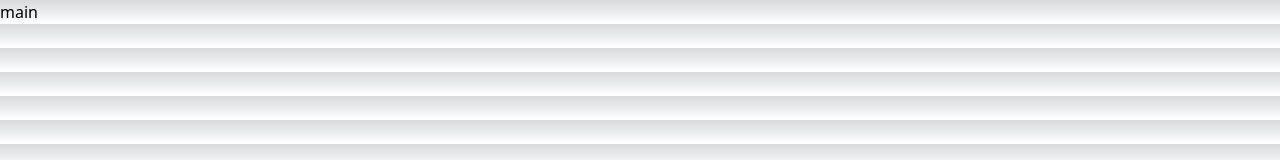
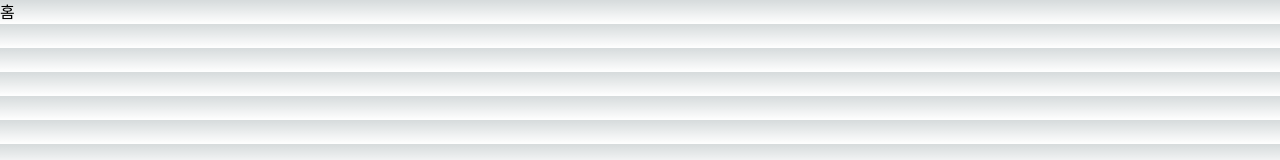
Before and after one commit to biniruu/clone-x, a Next.js app: page / in a window 1280 px wide. Shown: the top 160 px of the page. Built offline with nearby package versions, Linux system fonts and the light colour scheme.

Commit message:
feat: create Navigation.tsx

```diff
--- /dev/null
+++ b/src/app/components/Navigation.tsx
@@ -0,0 +1,13 @@
+import Link from 'next/link'
+
+function Navigation() {
+  return (
+    <nav role="list">
+      <div role="listitem">
+        <Link href="/">홈</Link>
+      </div>
+    </nav>
+  )
+}
+
+export default Navigation
--- a/src/app/page.tsx
+++ b/src/app/page.tsx
@@ -1,7 +1,12 @@
+import Navigation from './components/Navigation'
+
 export default function Home() {
   return (
-    <main>
-      <div>main</div>
-    </main>
+    <>
+      <aside>
+        <Navigation />
+      </aside>
+      <main></main>
+    </>
   )
 }
```
